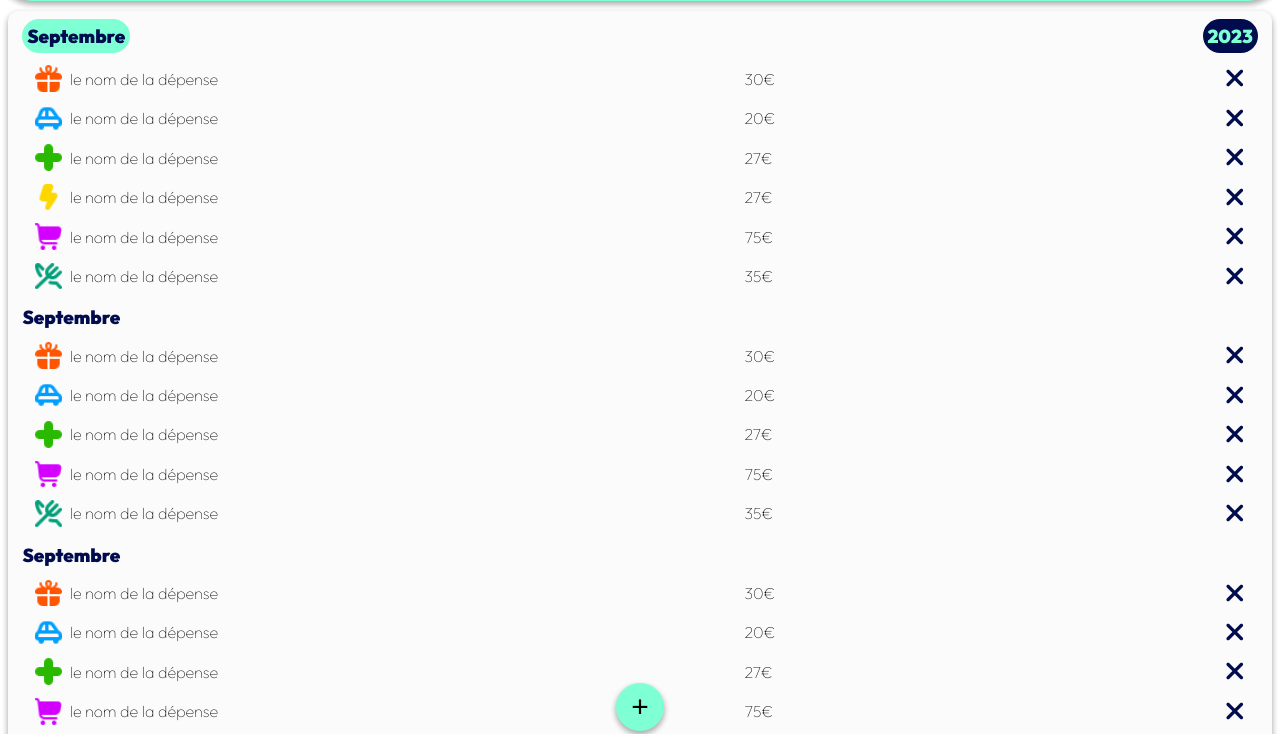
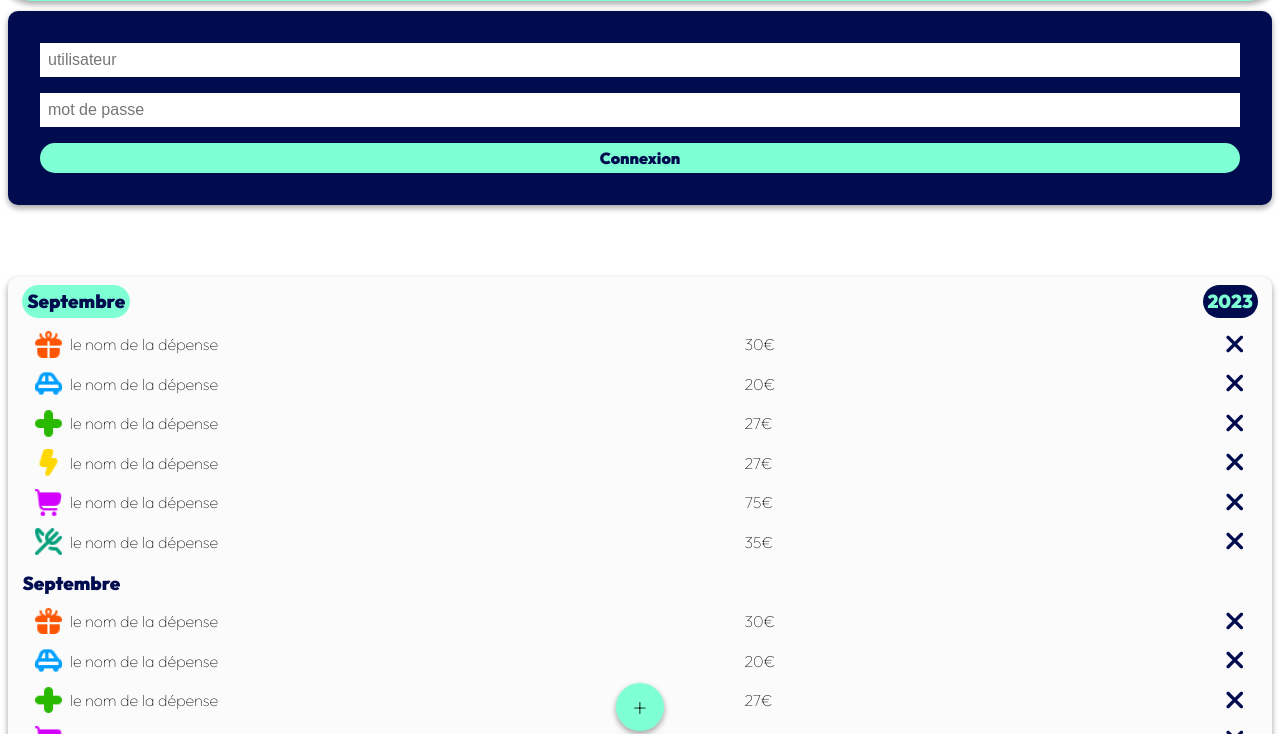
Before and after one commit to laurentnunez/expenses, a plain HTML site: page index.html in a window 1280 px wide. Shown: the part 61-795 px from the top of the page. Drawn offline with Linux system fonts and the light colour scheme.

Commit message:
just some css changes

```diff
--- a/index.html
+++ b/index.html
@@ -20,6 +20,11 @@
         </div>
     </header>
     <main>
+      <form class="connexion-container">
+          <input type="text" placeholder="utilisateur" method="post" name="username" class="username" required>
+          <input type="password" placeholder="mot de passe" name="password" method="post" class="password" required>
+          <button class ="connexion-button" type="submit">Connexion</button>
+      </form>
 
       <div class="expenses-list">
         <section class="year">
--- a/style.css
+++ b/style.css
@@ -35,6 +35,7 @@ button {
   border: none;
   background-color: transparent;
   cursor: pointer;
+  font-family: 'Outfit', sans-serif;
 }
 
 
@@ -90,10 +91,29 @@ button {
   transform: scaleY(1.3) scaleX(1.3);
 }
 
-.expenses-list, .connexion-container , .add-container{
+.connexion-container {
+  border-radius: 10px;
+  padding: 2rem;
+  margin: 4.5rem 0.5rem 2rem 0.5rem;
+  background-color:rgb(0, 12, 78);
+  box-shadow: rgba(0, 0, 0, 0.16) 0px 3px 6px, rgba(0, 0, 0, 0.23) 0px 3px 6px;
+  display: flex;
+  flex-direction: column;
+  justify-content: center;
+
+}
+
+.username , .password {
+  border: none;
+  margin-bottom: 1rem;
+  font-size: 16px;
+  padding: 0.5rem;
+}
+
+.expenses-list, .add-container{
   border-radius: 10px;
   padding: 0.5rem;
-  margin: 4.5rem 0.5rem 3rem 0.5rem;
+  margin: 4.5rem 0.5rem 2rem 0.5rem;
   background-color: rgb(251, 251, 251);
   box-shadow: rgba(0, 0, 0, 0.16) 0px 3px 6px, rgba(0, 0, 0, 0.23) 0px 3px 6px;
 }
@@ -123,12 +143,14 @@ button {
   justify-content: space-between;
 }
 
-.month-name{
+.month-name, .connexion-button {
   background-color:aquamarine;
   color:rgb(0, 12, 78);
   border-radius: 25px;
   width: auto;
   padding: 0.3rem;
+  font-size: medium;
+  font-weight: bold;
 }
 
 .expense{
```
Also changed, not shown: 1 other file.
